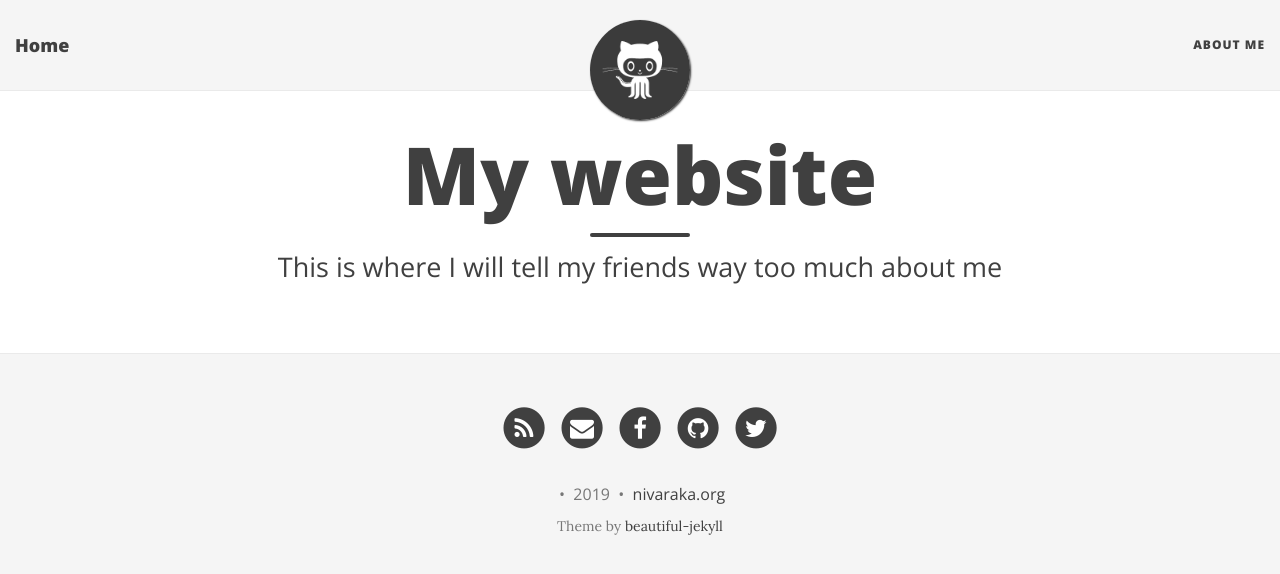
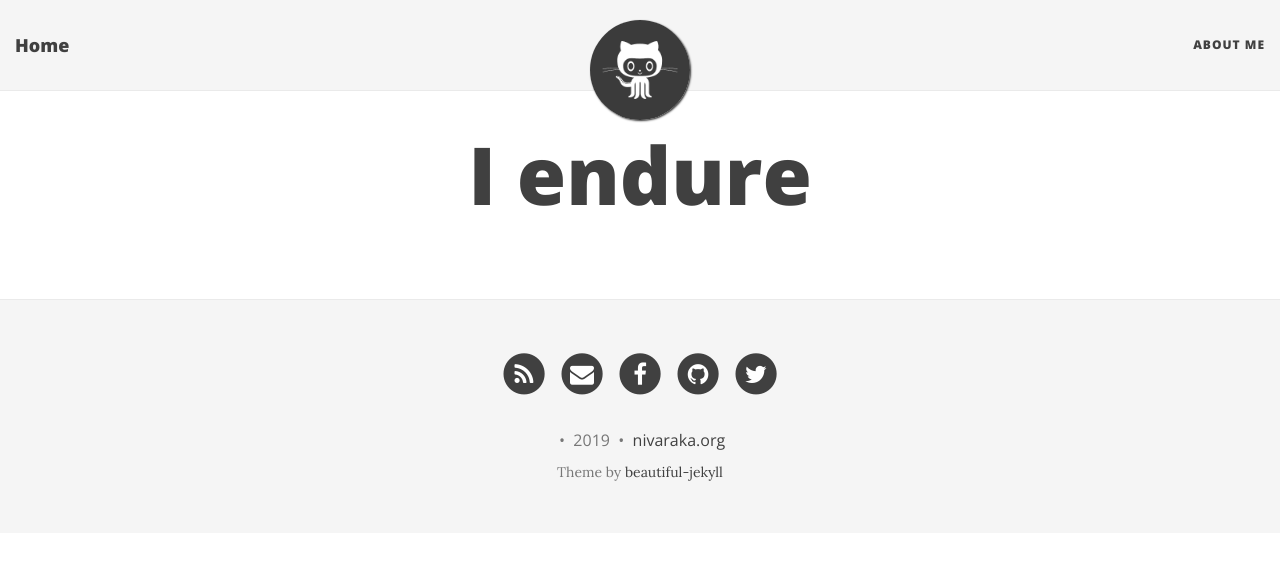
Before and after one commit to gowthamsharma/nivaraka.org, a Jekyll site: the page built from index.html, in a window 1280 px wide. Shown: the top 574 px of the page. Built offline with Jekyll 4.4.1, drawn with Linux system fonts in a browser that asks for light colours; nearby versions of some CDN libraries; the list of posts is cut into pages by our own code.

Commit message:
Update index.html

```diff
--- a/index.html
+++ b/index.html
@@ -1,7 +1,7 @@
 ---
-title: My website
+title: I endure
 layout: page
-subtitle: This is where I will tell my friends way too much about me
+subtitle:
 use-site-title: true
 ---
 
```
